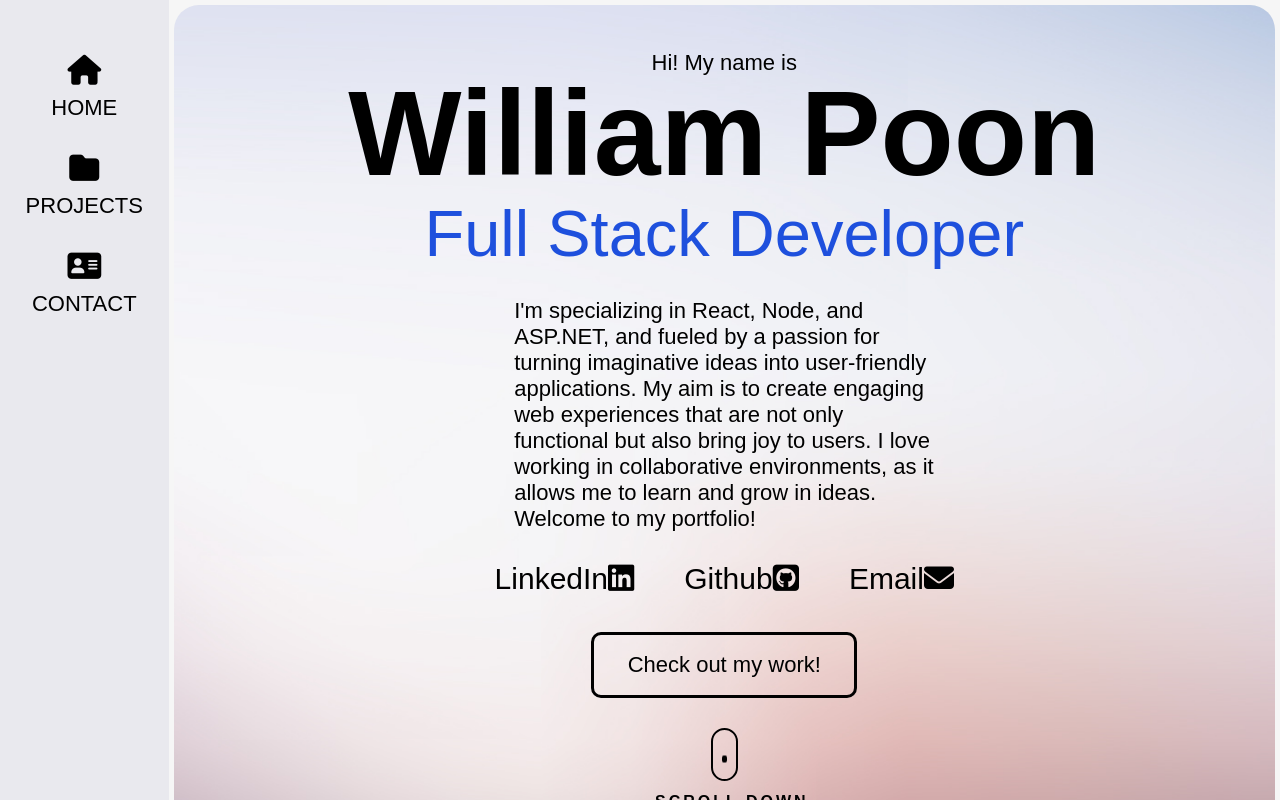
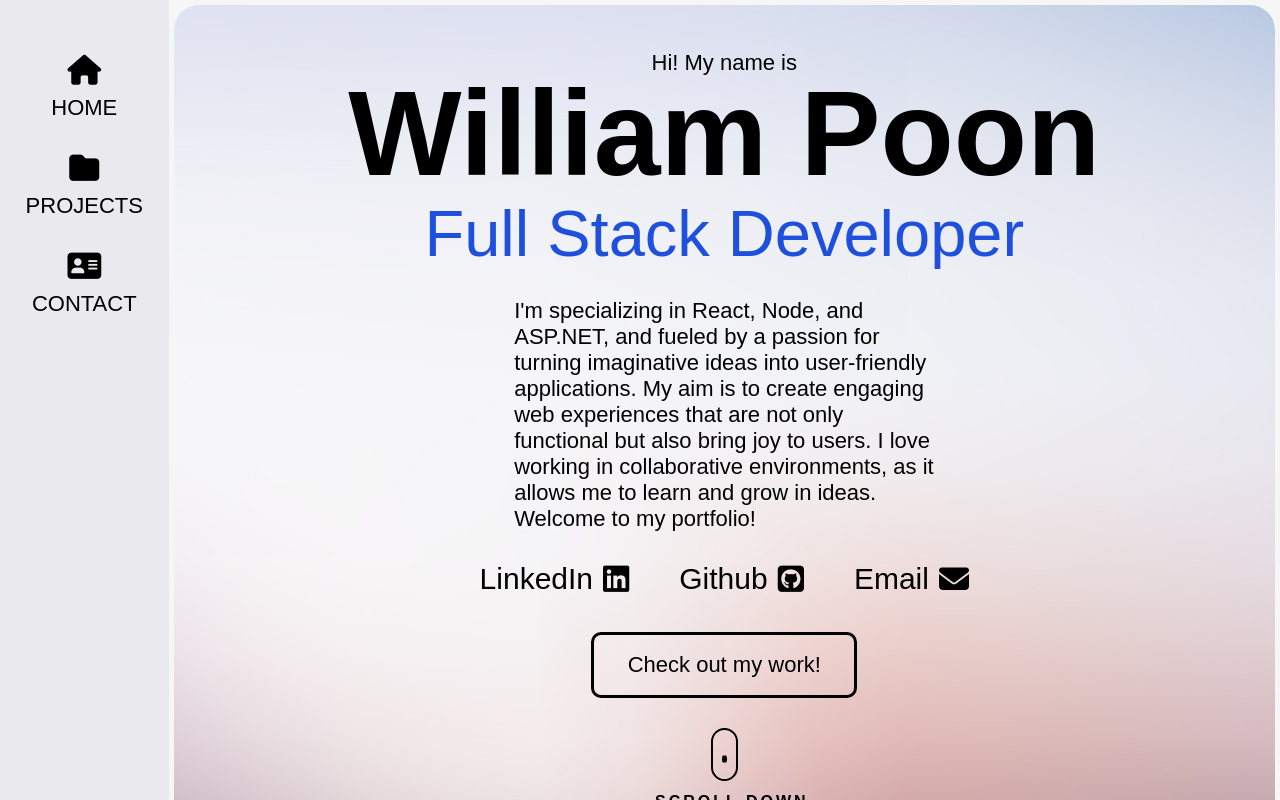
Before and after one commit to williamphk/portfolio-website-react, a React (Vite) app: page / in a window 1280 px wide. Shown: the top 800 px of the page. Built offline with nearby package versions, Linux system fonts and the light colour scheme; a web font is replaced by a local one.

Commit message:
Fixed CSS About Section

```diff
--- a/src/components/About.css
+++ b/src/components/About.css
@@ -64,6 +64,9 @@
 .icon-wrapper > a {
   color: var(--primaryColor);
   font-size: 30px;
+  display: flex;
+  align-items: center;
+  gap: 10px;
 }
 
 .icon-wrapper > a:hover {
```
